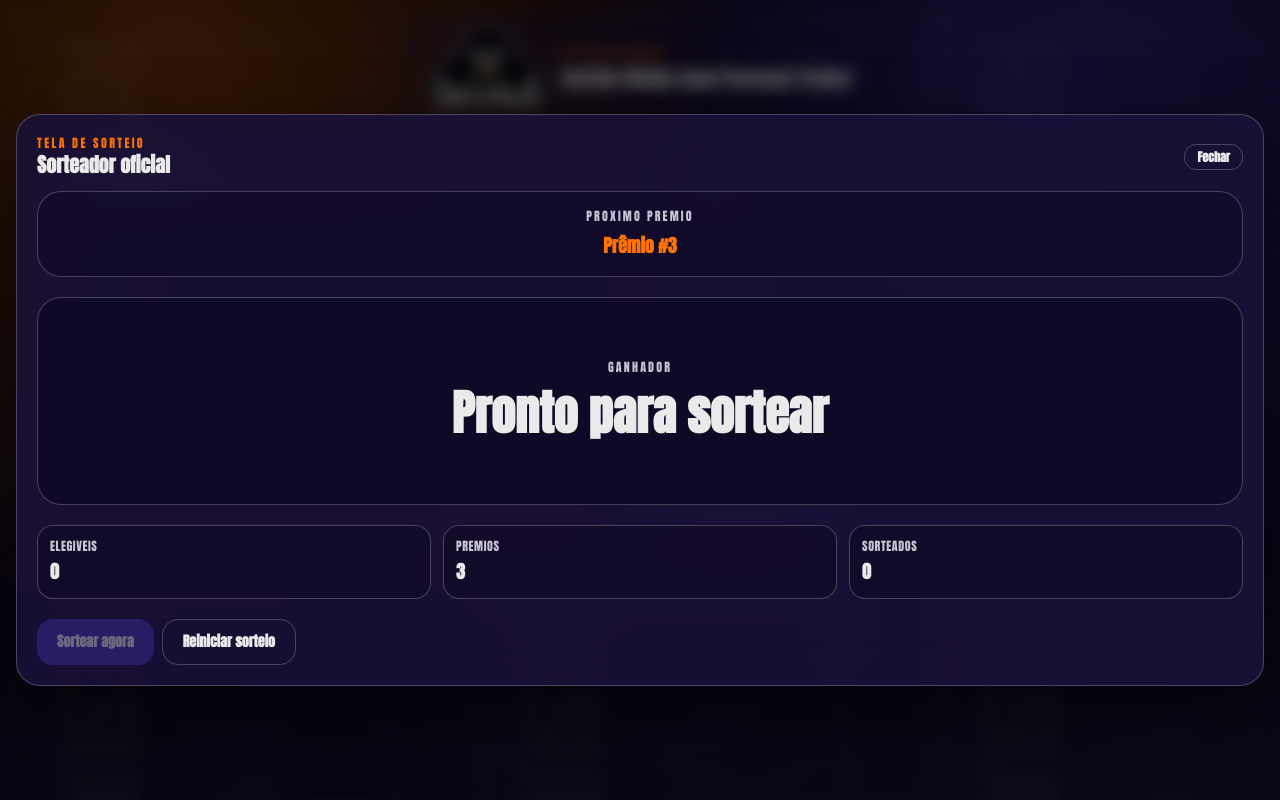
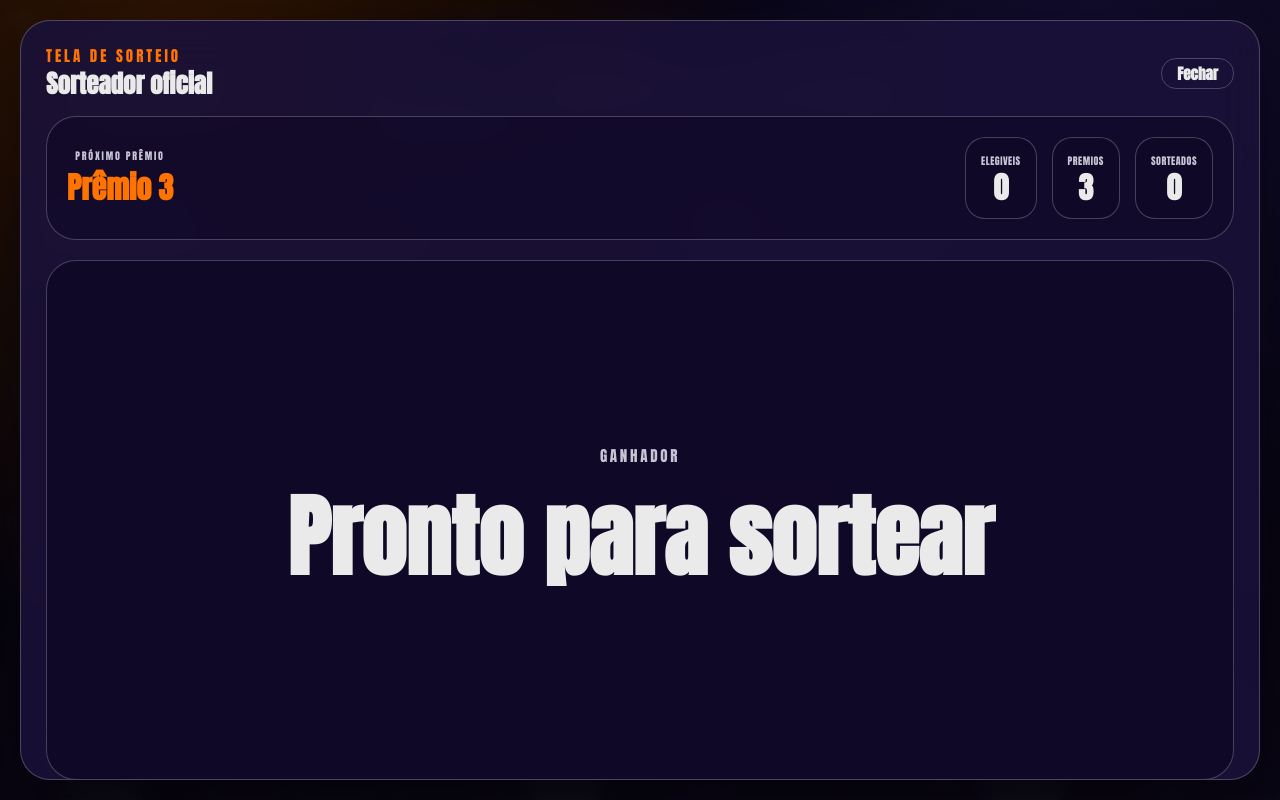
Before and after one commit to aisl1n/giveaway-tool-juan, a React (Vite) app: page / in a window 1280 px wide. Both pictures are taken after a click on the button "Iniciar sorteio". Built offline with nearby package versions, Linux system fonts and the light colour scheme.

Commit message:
feat: add DrawModal and DrawStatsPanel components, integrate lucide-react icons, and update styles

```diff
--- a/package.json
+++ b/package.json
@@ -16,6 +16,7 @@
     "@tailwindcss/vite": "^4.2.2",
     "canvas-confetti": "^1.9.4",
     "framer-motion": "^12.38.0",
+    "lucide-react": "^1.3.0",
     "react": "^19.2.4",
     "react-dom": "^19.2.4",
     "tailwindcss": "^4.2.2",
--- a/src/App.tsx
+++ b/src/App.tsx
@@ -1,6 +1,6 @@
-import { useEffect, useMemo, useState } from 'react'
+import { useMemo, useState } from 'react'
 
-import { DrawStage } from './components/draw/DrawStage'
+import { DrawModal } from './components/draw/DrawModal'
 import { WinnersList } from './components/draw/WinnersList'
 import { ParticipantsInput } from './components/setup/ParticipantsInput'
 import { PrizesManager } from './components/setup/PrizesManager'
@@ -21,23 +21,6 @@ function App() {
 
   const validPrizes = useMemo(() => normalizePrizes(prizes), [prizes])
   const isDrawCompleted = validPrizes.length > 0 && results.length >= validPrizes.length
-
-  useEffect(() => {
-    if (!isDrawModalOpen) {
-      return
-    }
-
-    const onKeyDown = (event: KeyboardEvent) => {
-      if (event.key === 'Escape') {
-        setIsDrawModalOpen(false)
-      }
-    }
-
-    window.addEventListener('keydown', onKeyDown)
-    return () => {
-      window.removeEventListener('keydown', onKeyDown)
-    }
-  }, [isDrawModalOpen])
 
   const openDrawModal = () => {
     setAutoStartSignal((value) => value + 1)
@@ -63,7 +46,7 @@ function App() {
               <p className="text-brand-secondary/90 text-[10px] tracking-[0.2em] uppercase">
                 Fit Club Giveaway
               </p>
-              <h1 className="font-heading text-brand-tertiary text-lg font-semibold tracking-normal md:text-xl">
+              <h1 className="font-heading text-brand-tertiary text-lg font-normal tracking-normal md:text-xl">
                 Sorteio Oficial Juan Personal Trainer
               </h1>
             </div>
@@ -86,7 +69,7 @@ function App() {
             <button
               type="button"
               onClick={handleClearAll}
-              className="border-brand-secondary/40 bg-brand-secondary/15 text-brand-tertiary hover:border-brand-secondary hover:bg-brand-secondary/25 rounded-2xl border px-5 py-3 text-base font-semibold transition"
+              className="border-brand-secondary/40 bg-brand-secondary/15 text-brand-tertiary hover:border-brand-secondary hover:bg-brand-secondary/25 rounded-2xl border px-5 py-3 text-base font-normal transition"
             >
               Limpar todos os dados
             </button>
@@ -94,7 +77,7 @@ function App() {
               <button
                 type="button"
                 onClick={openDrawModal}
-                className="bg-brand-primary text-brand-tertiary w-full max-w-60 rounded-2xl px-5 py-3 text-base font-semibold shadow-[0_14px_30px_rgba(255,115,0,0.3)] transition hover:brightness-110"
+                className="bg-brand-primary text-brand-tertiary w-full max-w-60 rounded-2xl px-5 py-3 text-base font-normal shadow-[0_14px_30px_rgba(255,115,0,0.3)] transition hover:brightness-110"
               >
                 Iniciar sorteio
               </button>
@@ -107,41 +90,12 @@ function App() {
         </footer>
       </div>
 
-      {isDrawModalOpen && !isDrawCompleted ? (
-        <div className="fixed inset-0 z-50 overflow-y-auto p-2 md:p-4">
-          <button
-            type="button"
-            aria-label="Fechar modal de sorteio"
-            onClick={() => setIsDrawModalOpen(false)}
-            className="absolute inset-0 bg-black/60 backdrop-blur-sm"
-          />
-
-          <div className="relative z-10 mx-auto flex min-h-full w-full max-w-full items-center">
-            <div className="border-brand-line bg-brand-panel/90 max-h-[calc(100vh-1rem)] w-full overflow-y-auto rounded-3xl border p-3 shadow-[0_26px_70px_rgba(0,0,0,0.55)] backdrop-blur-xl md:max-h-[calc(100vh-2rem)] md:p-5">
-              <div className="mb-3 flex items-center justify-between gap-2">
-                <div>
-                  <p className="text-brand-secondary text-xs tracking-[0.2em] uppercase">
-                    Tela de sorteio
-                  </p>
-                  <h2 className="font-heading text-brand-tertiary text-lg font-semibold md:text-xl">
-                    Sorteador oficial
-                  </h2>
-                </div>
-
-                <button
-                  type="button"
-                  onClick={() => setIsDrawModalOpen(false)}
-                  className="border-brand-line text-brand-tertiary hover:border-brand-secondary hover:text-brand-secondary rounded-xl border px-3 py-1 text-xs font-semibold transition"
-                >
-                  Fechar
-                </button>
-              </div>
-
-              <DrawStage autoStartSignal={autoStartSignal} />
-            </div>
-          </div>
-        </div>
-      ) : null}
+      <DrawModal
+        isOpen={isDrawModalOpen}
+        isDrawCompleted={isDrawCompleted}
+        autoStartSignal={autoStartSignal}
+        onClose={() => setIsDrawModalOpen(false)}
+      />
     </div>
   )
 }
--- /dev/null
+++ b/src/components/draw/DrawModal.tsx
@@ -0,0 +1,74 @@
+import { useEffect } from 'react'
+
+import { DrawStage } from './DrawStage'
+
+type DrawModalProps = {
+  isOpen: boolean
+  isDrawCompleted: boolean
+  autoStartSignal: number
+  onClose: () => void
+}
+
+export function DrawModal({
+  isOpen,
+  isDrawCompleted,
+  autoStartSignal,
+  onClose,
+}: DrawModalProps) {
+  useEffect(() => {
+    if (!isOpen) {
+      return
+    }
+
+    const onKeyDown = (event: KeyboardEvent) => {
+      if (event.key === 'Escape') {
+        onClose()
+      }
+    }
+
+    window.addEventListener('keydown', onKeyDown)
+    return () => {
+      window.removeEventListener('keydown', onKeyDown)
+    }
+  }, [isOpen, onClose])
+
+  if (!isOpen || isDrawCompleted) {
+    return null
+  }
+
+  return (
+    <div className="fixed inset-0 z-50 overflow-y-auto p-2 md:p-4">
+      <button
+        type="button"
+        aria-label="Fechar modal de sorteio"
+        onClick={onClose}
+        className="absolute inset-0 bg-black/60 backdrop-blur-sm"
+      />
+
+      <div className="relative z-10 mx-auto flex min-h-full w-full max-w-full items-center">
+        <div className="border-brand-line bg-brand-panel/90 max-h-[calc(100vh-1rem)] w-full overflow-y-auto rounded-3xl border p-3 shadow-[0_26px_70px_rgba(0,0,0,0.55)] backdrop-blur-xl md:max-h-[calc(100vh-2rem)] md:p-5">
+          <div className="mb-3 flex items-center justify-between gap-2">
+            <div>
+              <p className="text-brand-secondary text-xs tracking-[0.2em] uppercase">
+                Tela de sorteio
+              </p>
+              <h2 className="font-heading text-brand-tertiary text-lg font-semibold md:text-xl">
+                Sorteador oficial
+              </h2>
+            </div>
+
+            <button
+              type="button"
+              onClick={onClose}
+              className="border-brand-line text-brand-tertiary hover:border-brand-secondary hover:text-brand-secondary rounded-xl border px-3 py-1 text-xs font-semibold transition"
+            >
+              Fechar
+            </button>
+          </div>
+
+          <DrawStage autoStartSignal={autoStartSignal} />
+        </div>
+      </div>
+    </div>
+  )
+}
--- a/src/components/draw/DrawStage.tsx
+++ b/src/components/draw/DrawStage.tsx
@@ -5,6 +5,7 @@ import { launchBrandConfetti } from '../../lib/confetti'
 import { getEligibleParticipants, normalizePrizes, sleep } from '../../lib/raffle'
 import { useRaffleStore } from '../../store/useRaffleStore'
 import type { DrawPhase, DrawResult } from '../../types/raffle'
+import { DrawStatsPanel } from './DrawStatsPanel'
 
 type DrawStageProps = {
   autoStartSignal?: number
@@ -37,6 +38,11 @@ export function DrawStage({ autoStartSignal }: DrawStageProps) {
   const nextPrizeIndex = validPrizes.length - 1 - results.length
   const nextPrizeLabel = nextPrizeIndex >= 0 ? validPrizes[nextPrizeIndex] : null
   const drawCompleted = validPrizes.length > 0 && results.length >= validPrizes.length
+  const drawStats = [
+    { label: 'Elegiveis', value: eligibleParticipants.length },
+    { label: 'Premios', value: validPrizes.length },
+    { label: 'Sorteados', value: results.length },
+  ]
 
   const canDraw =
     phase !== 'countdown' &&
@@ -141,17 +147,22 @@ export function DrawStage({ autoStartSignal }: DrawStageProps) {
   }
 
   return (
-    <div className="space-y-5">
-      <div className="border-brand-line bg-brand-surface/55 rounded-3xl border p-4 text-center">
-        <p className="text-brand-muted mb-2 text-xs tracking-[0.18em] uppercase">
-          Proximo premio
+    <div className="mx-auto flex w-full max-w-5xl flex-col gap-4">
+      <div className="space-y-4">
+        <div className="border-brand-line bg-brand-surface/55 flex w-full items-center justify-between gap-4 rounded-3xl border px-4 py-4 text-center">
+          <div className="flex flex-col">
+            <p className="text-brand-muted text-[10px] tracking-[0.18em] uppercase">
+              Próximo prêmio
             </p>
-        <p className="text-brand-secondary text-lg font-semibold">
+            <p className="text-brand-secondary mt-1 text-2xl font-semibold">
               {nextPrizeLabel ?? 'Sorteio encerrado'}
             </p>
           </div>
 
-      <div className="border-brand-line bg-brand-surface/85 relative flex min-h-52 items-center justify-center overflow-hidden rounded-3xl border p-6 text-center">
+          <DrawStatsPanel items={drawStats} />
+        </div>
+
+        <div className="border-brand-line bg-brand-surface/85 relative flex min-h-88 items-center justify-center overflow-hidden rounded-3xl border p-6 text-center md:min-h-104">
           {phase === 'countdown' ? (
             <AnimatePresence mode="wait">
               <motion.p
@@ -166,13 +177,13 @@ export function DrawStage({ autoStartSignal }: DrawStageProps) {
               </motion.p>
             </AnimatePresence>
           ) : (
-          <div className="space-y-2">
+            <div className="space-y-3">
               <p className="text-brand-muted text-xs tracking-[0.18em] uppercase">
                 {phase === 'rolling' ? 'Sorteando nomes...' : 'Ganhador'}
               </p>
 
               <AnimatePresence initial={false}>
-              <p className="font-heading text-brand-tertiary text-4xl leading-tight font-semibold md:text-5xl">
+                <p className="font-heading text-brand-tertiary text-4xl leading-tight font-semibold md:text-6xl lg:text-7xl">
                   <motion.span
                     key={`${phase}-${rollingName}`}
                     initial={{ opacity: 0, y: 18 }}
@@ -204,31 +215,12 @@ export function DrawStage({ autoStartSignal }: DrawStageProps) {
               <p className="text-brand-tertiary mt-2 text-xl font-semibold">
                 {lastDraw.winnerName}
               </p>
-            <p className="text-brand-muted mt-1 text-sm">Levou: {lastDraw.prizeLabel}</p>
+              <p className="text-brand-muted mt-1 text-sm">
+                Levou: {lastDraw.prizeLabel}
+              </p>
             </motion.div>
           ) : null}
         </AnimatePresence>
-
-      <div className="text-brand-muted grid gap-3 text-sm sm:grid-cols-3">
-        <div className="border-brand-line bg-brand-surface/65 rounded-2xl border p-3">
-          <p className="text-xs tracking-wider uppercase">Elegiveis</p>
-          <p className="text-brand-tertiary mt-1 text-lg font-semibold">
-            {eligibleParticipants.length}
-          </p>
-        </div>
-        <div className="border-brand-line bg-brand-surface/65 rounded-2xl border p-3">
-          <p className="text-xs tracking-wider uppercase">Premios</p>
-          <p className="text-brand-tertiary mt-1 text-lg font-semibold">
-            {validPrizes.length}
-          </p>
-        </div>
-        <div className="border-brand-line bg-brand-surface/65 rounded-2xl border p-3">
-          <p className="text-xs tracking-wider uppercase">Sorteados</p>
-          <p className="text-brand-tertiary mt-1 text-lg font-semibold">
-            {results.length}
-          </p>
-        </div>
-      </div>
 
         <div className="flex flex-wrap gap-2">
           <button
@@ -260,5 +252,6 @@ export function DrawStage({ autoStartSignal }: DrawStageProps) {
           </p>
         ) : null}
       </div>
+    </div>
   )
 }
--- /dev/null
+++ b/src/components/draw/DrawStatsPanel.tsx
@@ -0,0 +1,29 @@
+type DrawStat = {
+  label: string
+  value: number
+}
+
+type DrawStatsPanelProps = {
+  items: DrawStat[]
+}
+
+function DrawStatCard({ label, value }: DrawStat) {
+  return (
+    <div className="border-brand-line bg-brand-surface/65 w-fit rounded-2xl border px-3 py-3 text-center">
+      <p className="text-brand-muted text-[10px] tracking-wider uppercase">{label}</p>
+      <p className="text-brand-tertiary mt-1 text-2xl leading-none font-semibold">
+        {value}
+      </p>
+    </div>
+  )
+}
+
+export function DrawStatsPanel({ items }: DrawStatsPanelProps) {
+  return (
+    <aside className="flex gap-3">
+      {items.map((item) => (
+        <DrawStatCard key={item.label} label={item.label} value={item.value} />
+      ))}
+    </aside>
+  )
+}
--- a/src/components/setup/PrizesManager.tsx
+++ b/src/components/setup/PrizesManager.tsx
@@ -1,3 +1,5 @@
+import { PlusIcon, X } from 'lucide-react'
+
 import { useRaffleStore } from '../../store/useRaffleStore'
 import { GlassCard } from '../ui/GlassCard'
 
@@ -8,10 +10,7 @@ export function PrizesManager() {
   const removePrize = useRaffleStore((state) => state.removePrize)
 
   return (
-    <GlassCard
-      title="Premios"
-      subtitle="A ordem de entrega e inversa: o primeiro sorteio define o ultimo premio."
-    >
+    <GlassCard title="Prêmios" subtitle="Cadastre os prêmios que serão sorteados.">
       <div className="space-y-3">
         {prizes.map((prize, index) => (
           <div key={`prize-${index}`} className="flex gap-2">
@@ -19,14 +18,16 @@ export function PrizesManager() {
               type="text"
               value={prize}
               onChange={(event) => updatePrize(index, event.target.value)}
-              placeholder={`Premio #${index + 1}`}
-              className="focus:border-brand-secondary focus:ring-brand-secondary/30 border-brand-line bg-brand-surface/85 text-brand-tertiary w-full rounded-xl border px-3 py-2 text-sm transition outline-none focus:ring-2"
+              onFocus={(event) => event.target.select()}
+              placeholder={`Prêmio aasdasads${index + 1}`}
+              className="focus:border-brand-secondary focus:ring-brand-secondary/30 border-brand-line bg-brand-surface/85 text-brand-tertiary w-full rounded-xl border px-3 py-2 text-sm font-normal transition outline-none focus:ring-2"
             />
             <button
               type="button"
               onClick={() => removePrize(index)}
-              className="hover:border-brand-secondary hover:text-brand-secondary border-brand-line text-brand-muted rounded-xl border px-3 text-sm font-semibold transition"
+              className="hover:border-brand-secondary hover:text-brand-secondary border-brand-line text-brand-muted flex items-center justify-center rounded-xl border px-3 text-sm font-normal transition"
             >
+              <X className="mr-1 h-4 w-4" />
               Remover
             </button>
           </div>
@@ -36,9 +37,10 @@ export function PrizesManager() {
       <button
         type="button"
         onClick={addPrize}
-        className="bg-brand-secondary text-brand-ink mt-4 rounded-xl px-4 py-2 text-sm font-semibold transition hover:brightness-110"
+        className="bg-brand-secondary text-brand-tertiary mt-4 flex items-center justify-center rounded-xl px-4 py-2 text-sm transition hover:brightness-110"
       >
-        + Adicionar premio
+        <PlusIcon className="mr-2" />
+        Adicionar prêmio
       </button>
     </GlassCard>
   )
--- a/src/components/ui/GlassCard.tsx
+++ b/src/components/ui/GlassCard.tsx
@@ -19,11 +19,13 @@ export function GlassCard({ title, subtitle, className, children }: GlassCardPro
       {title || subtitle ? (
         <header className="mb-4 space-y-1">
           {title ? (
-            <h2 className="font-heading text-brand-tertiary text-xl font-semibold tracking-wide">
+            <h2 className="font-heading text-brand-tertiary text-xl tracking-wide">
               {title}
             </h2>
           ) : null}
-          {subtitle ? <p className="text-brand-muted text-sm">{subtitle}</p> : null}
+          {subtitle ? (
+            <p className="text-brand-muted text-xs font-normal">{subtitle}</p>
+          ) : null}
         </header>
       ) : null}
       {children}
--- a/src/constants/raffle.ts
+++ b/src/constants/raffle.ts
@@ -1,7 +1,7 @@
 export const STORAGE_KEY = 'pt-premium-raffle'
 export const DEFAULT_PRIZE_COUNT = 3
 export const MINIMUM_PRIZE_COUNT = 1
-export const PRIZE_LABEL_PREFIX = 'Prêmio #'
+export const PRIZE_LABEL_PREFIX = 'Prêmio '
 export const EMPTY_LIST_LENGTH = 0
 export const NO_AVAILABLE_PRIZE_INDEX = -1
 export const RANDOM_ID_RADIX = 36
--- a/src/index.css
+++ b/src/index.css
@@ -50,6 +50,7 @@
 
 :root {
   color-scheme: dark;
+  font-size: 20px;
 }
 
 * {
```
Also changed, not shown: 1 other file (tests, documents, lock files or other folders). Lines whose indentation alone changed are shown as unchanged.
